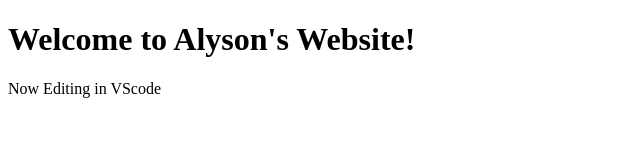
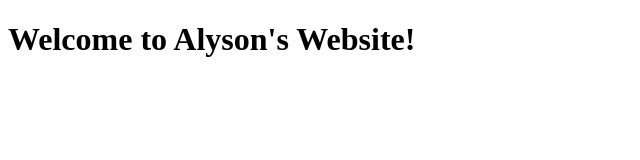
Before and after one commit to McHaleAly/SDEV-255-Git-Eample, a plain HTML site: page index.html in a window 1280 px wide. Shown: the whole page, without its empty margins (0-640 px from the left). Drawn offline with Linux system fonts and the light colour scheme.

Commit message:
Removed coding statement

```diff
--- a/index.html
+++ b/index.html
@@ -10,7 +10,8 @@
 
 <body>
   <h1> Welcome to Alyson's Website!  </h1>
-  <p>Now Editing in VScode</p>
+
+
   <script src="script.js"></script>
 
  <!--
```
